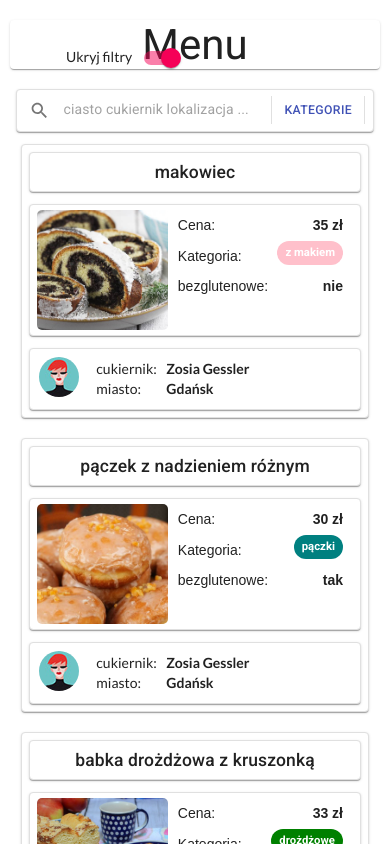
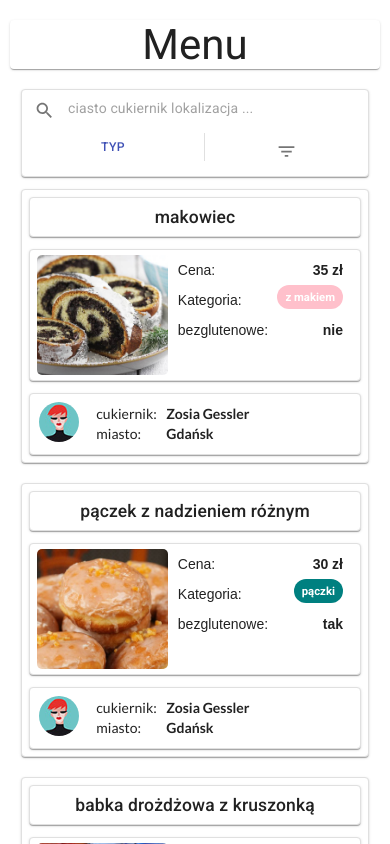
Before and after one commit to infoshareacademy/jfdz12-no-problem-app, a React (Create React App) app: page / in a window 390 px wide. Shown: the top 844 px of the page. Built offline with nearby package versions, Linux system fonts and the light colour scheme.

Commit message:
responsiveness for CakeFilter

```diff
--- a/src/cakes/CakesList.js
+++ b/src/cakes/CakesList.js
@@ -125,12 +125,12 @@ export class CakesList extends React.Component{
         if (!cakeCardOpen && !loading) {
             return <>
                 <Container maxWidth = "lg" >
-                    <Box>
+                    {/* <Box>
                         <FilterVisibleToogle
                             filterVisibility = {filterVisibility}
                             onFilterVisibility = {this.filterVisibility}
                         />
-                    </Box>
+                    </Box> */}
                     {filterVisibility && filterAllToogle &&
                         <CakeFilters
                             types = {types}
--- a/src/cakes/FilterButton.js
+++ b/src/cakes/FilterButton.js
@@ -1,5 +1,6 @@
 import React from 'react';
-import { Button } from '@material-ui/core';
+import { Button, IconButton, Hidden } from '@material-ui/core';
+import FilterListIcon from '@material-ui/icons/FilterList';
 
 export class FilterButton extends React.Component{
 
@@ -12,18 +13,30 @@ export class FilterButton extends React.Component{
            borderRadius: this.props.filterAllToogle ? '20px': '5px',
            margin: '2px 0px',
            maxWidth:'150px',
+           padding: '5px'
         };
         return <>
+            <Hidden only='xs'>
                     <Button
                         style ={myStyle}
                         onClick = {this.handleToogleChange}
                         variant= {this.props.filterAllToogle ? "outlined" : "text"}
                         color="default"
                         size="medium"
+
                     >
-                {this.props.filterAllToogle ? "mniej filtrów" : "więcej filtrów" }
+                        {this.props.filterAllToogle ? "mniej" : "więcej" }
                     </Button>
-
+            </Hidden>
+            <Hidden smUp>
+                <IconButton aria-label="FilterListIcon"
+                            onClick = {this.handleToogleChange}
+                            color="default"
+                            size="medium"
+                >
+                    <FilterListIcon />
+                </IconButton>
+            </Hidden>
         </>
     }
 }
--- a/src/cakes/filter/CakeFilters.js
+++ b/src/cakes/filter/CakeFilters.js
@@ -44,20 +44,23 @@ class CakeFilters extends React.Component{
 
         return <>
             <Grid container
-                    justify='center'
+                justify='space-evenly'
                 alignContent='center'
-                    style = {filterStyle.Grid}>
+                alignItems='center'
+                style = {filterStyle.Grid}
+            >
+                <Grid item>
+                    <FilterInput
 
-                <Box style = {filterStyle.Box}  >
-
-                    <FilterInput
                         value={this.props.filterCakeName}
                         onChange={this.handleFilterChange}
                         onClick = {this.reset}
                         label = "szukaj ciasto"
                         inputName = "filterCake"
                     />
+                </Grid>
 
+                <Grid item>
                     <FilterInput
                         value={this.props.filterCookName}
                         onChange={this.handleFilterChange}
@@ -65,7 +68,9 @@ class CakeFilters extends React.Component{
                         inputName = "filterCook"
                         onClick = {this.reset}
                         />
+                </Grid>
 
+                <Grid item>
                     <FilterInput
                         value={this.props.filterLocationCity}
                         onChange={this.handleFilterChange}
@@ -73,11 +78,13 @@ class CakeFilters extends React.Component{
                         inputName = "filterLocation"
                         onClick = {this.reset}
                         />
+                </Grid>
 
+                <Grid item >
                     <FormControlLabel
-                        style= {filterStyle.FormControlLabel}
+                        style= {{margin: '0px', padding:"5px"}}
                         control={
-                            <Checkbox label=''
+                            <Checkbox label='bex'
                             checked = {this.props.checkboxChecked}
                             onClick = {this.handleFilterChange}
                             color = 'secondary'
@@ -86,17 +93,22 @@ class CakeFilters extends React.Component{
                         }
                         label="bezglutenowe"
                         />
+                </Grid>
 
+                <Grid item >
                     <FilterDropdown
                         filterTypesId = {this.props.filterTypesId}
                         types = {this.props.types}
                         onCheckedType = {this.handleChangeType}
                     />
+                </Grid>
+
+                <Grid item >
                     <FilterButton
                         filterAllToogle = {this.props.filterAllToogle}
                         onHandleToogleChange = {this.handleToogleChange}
                     />
-                </Box>
+                </Grid>
             </Grid>
         </>
     }
--- a/src/cakes/filter/FilterDropdown.js
+++ b/src/cakes/filter/FilterDropdown.js
@@ -5,12 +5,16 @@ import { withStyles, FormControl, InputLabel, Select, MenuItem, Chip } from '@ma
 const styles = {
 
   root: {
+        '& .MuiSelect-root': {
+            // paddingBottom: '10px',
+            // marginBottom:'1px',
+            //paddingTop: '0px',
+            minWidth: '0px',
+        },
         '& .MuiSelect-select': {
             backgroundColor: 'white',
             borderRadius: '10px',
-        },
-        '& .MuiSelect-root':{
-
+            padding: '0px, 0px, 10px'
         },
         '& .MuiInputBase-root': {
             backgroundColor: '#ffffff',
@@ -28,8 +32,8 @@ const styles = {
     },
 
     formControl: {
-        margin: '10px 10px',
-        minWidth: 150,
+        minWidth: 100,
+        //marginBottom: '1px',
     },
 
     chips: {
@@ -42,7 +46,6 @@ const styles = {
         fontSize: '10px',
     },
     inputLabel: {
-        padding: '0px 5px',
         backgroundColor: 'white',
     }
 }
@@ -73,12 +76,13 @@ class FilterDropdown extends React.Component {
           };
 
         return <>
-            <FormControl color='secondary'
+            <FormControl
+                color='secondary'
                 margin='dense'
                 variant='outlined'
                 className={clsx(classes.formControl, classes.root)}
             >
-                <InputLabel id="select-label" className={classes.inputLabel} >Typ ciasta</InputLabel>
+                <InputLabel id="select-label" className={classes.inputLabel} >Typ</InputLabel>
                 <Select
                     multiple
                     labelId='select-label'
--- a/src/cakes/filter/FilterStyle.js
+++ b/src/cakes/filter/FilterStyle.js
@@ -16,5 +16,6 @@ export const filterStyle = {
 
     Grid: {
         maxWidth: 'lg',
+        border: '1px solid black',
     }
 }
--- a/src/cakes/filterAll/FilterAll.js
+++ b/src/cakes/filterAll/FilterAll.js
@@ -47,14 +47,15 @@ class FilterAll extends React.Component{
                     justify='center'
                     alignContent='center'
                     className = {classes.grid}
+                    style={{padding: '0px 5px'}}
             >
                 <Paper component="form" className={classes.PaperStyle}>
-                    <Grid container direction='column' justify='center' alignContent='center' >
-                        <Grid container>
-                            <Grid item className={classes.gridSearch}>
+                    <Grid container wrap='wrap' direction='row' justify='space-between' alignContent='center' >
+                        <Grid item xs={12} sm  container className={classes.gridSearch}>
                             <IconButton className={classes.iconButton} aria-label="search">
                                 <SearchIcon />
                             </IconButton>
+                            <Grid item xs ={10}>
                             <InputBase
                                 onChange={this.handleFilterChange}
                                 value={this.props.filterAll}
@@ -63,16 +64,21 @@ class FilterAll extends React.Component{
                                 name = "filterAll"
                             />
                             </Grid>
+                        </Grid>
+                        <Hidden only='xs'>
                             <Divider className={classes.divider} orientation="vertical" />
+                        </Hidden>
 
+                        <Grid item xs={12} sm={3} container justify='space-evenly' wrap='nowrap'>
                             <Grid item >
                                 <Button color="primary"
                                         className={classes.iconButton}
                                         aria-controls="long-menu"
                                         aria-haspopup="true"
                                         onClick={this.handleTypeClick}
+                                        size = 'medium'
                                 >
-                                    Kategorie
+                                    Typ
                                 </Button>
                                 <RenderFilterAllMenu
                                     anchorEl = {anchorEl}
@@ -85,7 +91,6 @@ class FilterAll extends React.Component{
                                 />
                             </Grid>
                             <Divider className={classes.divider} orientation="vertical" />
-                             <Hidden only={['xs']}>
                             <Grid item >
 
                                 <FilterButton
@@ -93,7 +98,6 @@ class FilterAll extends React.Component{
                                     onHandleToogleChange = {this.handleToogleChange}
                                 />
                             </Grid>
-                            </Hidden>
                         </Grid>
                     </Grid>
                 </Paper>
--- a/src/cakes/filterAll/FilterAllStyle.js
+++ b/src/cakes/filterAll/FilterAllStyle.js
@@ -32,7 +32,7 @@ export const styles={
         margin: '10px 0px',
     },
     input: {
-        width: '80%',
+        width: '100%',
         marginLeft: '5px',
         padding: '2px 0px',
         flex: '1',
@@ -40,7 +40,6 @@ export const styles={
     },
     iconButton: {
         padding: 8,
-        minWidth:'37.5px',
     },
     divider: {
         height: 28,
```
Lines whose indentation alone changed are shown as unchanged.
